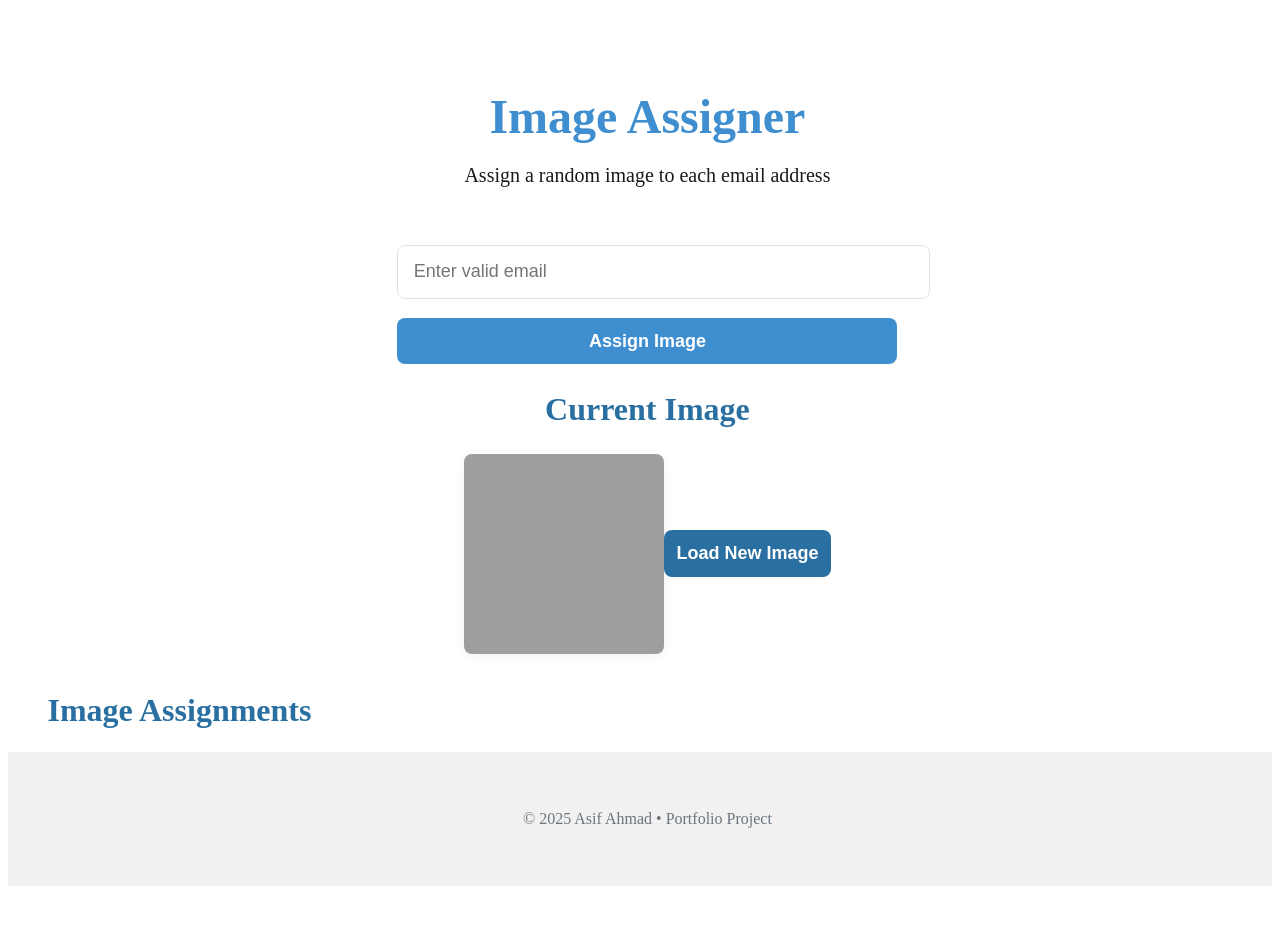
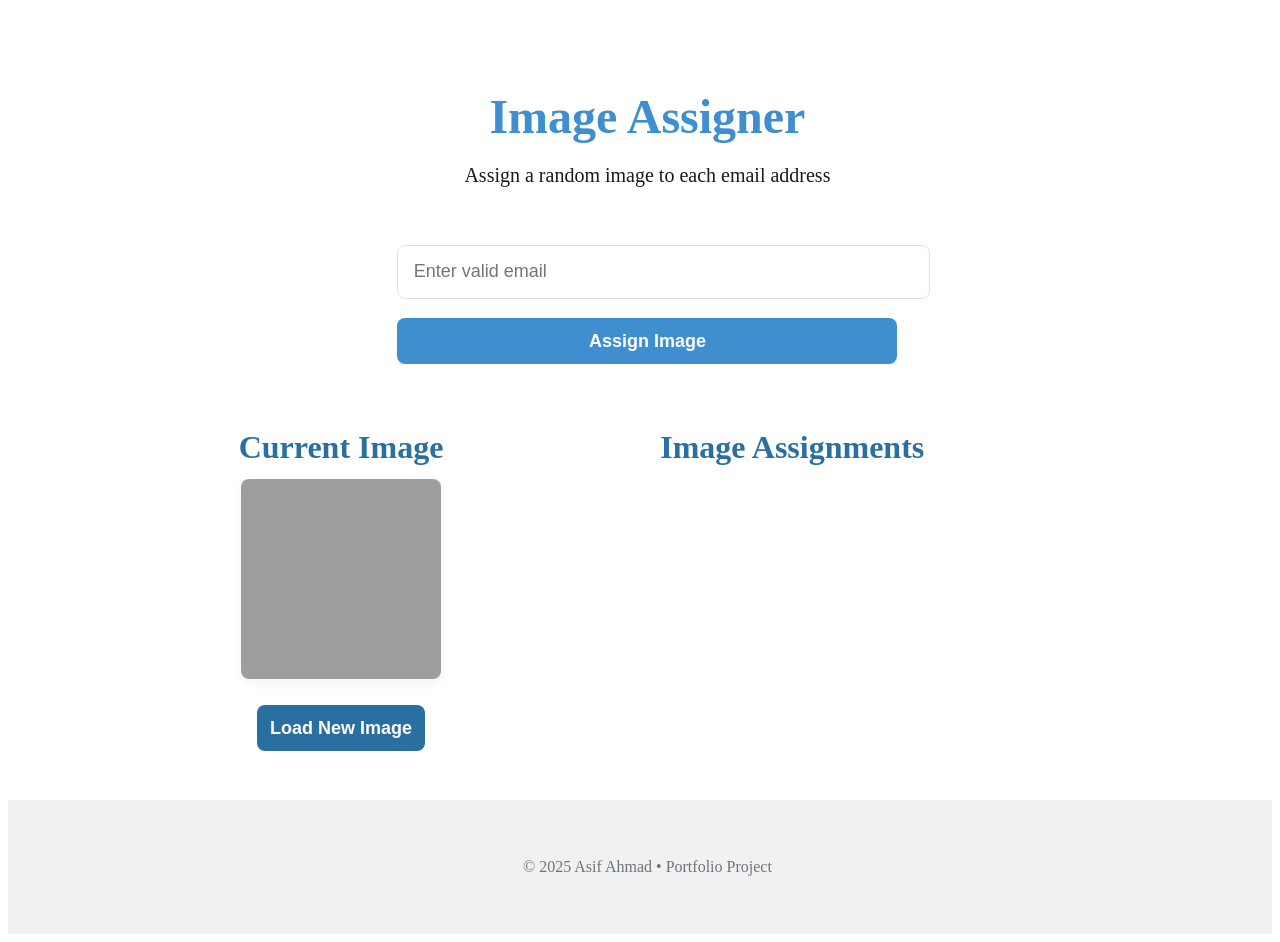
Before and after one commit to asifzoma/random_images, a plain HTML site: page index.html in a window 1280 px wide. Before the commit the page ends 894 px from the top, so only its background shows below. Drawn offline with Linux system fonts and the light colour scheme; grey boxes are pictures that could not be loaded.

Commit message:
updated style and layout and button position
updated style and layout and button position.
Layout is now side by side.

```diff
--- a/index.html
+++ b/index.html
@@ -18,19 +18,21 @@
                        placeholder="Enter valid email" required>
                 <button type="submit">Assign Image</button>
             </form>
+        <div class="image-layout"> <!-- new layout for the image and assignments -->
             <!--Display Current Image-->
             <section class="current-image">
                 <h2>Current Image</h2>
                 <div class="image-container">
                     <img id="currentImage" alt="Current image"> <!-- Current image will be displayed here -->
-                    <button id="loadImageBtn">Load New Image</button>
                 </div>
+                <button id="loadImageBtn">Load New Image</button>
             </section>
                 <!-- Display assigned image -->
                 <section class="assignments">
                     <h2>Image Assignments</h2>
                     <div id="assignmentsList" class="grid grid-auto"></div> <!-- Grid will be used to display the assigned images  classes have been added to the grid to make it responsive-->
             </section>
+        </div>
         </main>
         <footer class="footer">
             <div class="container">
--- a/scss/_components.scss
+++ b/scss/_components.scss
@@ -64,6 +64,8 @@
       }
     }
 
+
+
     .current-image {
         text-align: center;
         margin-bottom: clamp(2rem, 3vw, 3rem);
@@ -72,7 +74,7 @@
           display: flex;
           justify-content: center;
           align-items: center;
-          margin-top: clamp(1rem, 2vw, 2rem);
+          margin-bottom: clamp(1rem, 2vw, 2rem);
 
           img {
             max-width: 100%;
@@ -81,9 +83,10 @@
             box-shadow: $shadow;
           }
         }
-      }
 
         #loadImageBtn {
+          display: block;
+          margin: 0 auto;
           background-color: $clr-primary-dark;
           color: $clr-button-text;
           font-weight: 600;
@@ -97,7 +100,7 @@
           &:hover {
             background-color: $clr-primary;
           }
-
+        }
       }
 
       //assignment cards
@@ -158,3 +161,20 @@
   .shake {
     animation: shake 0.3s ease;
   }
+
+  .image-layout {
+    display: flex;
+    flex-direction: column; // mobile default
+    gap: clamp(1rem, 2vw, 2rem);
+    margin-top: clamp(1.5rem, 3vw, 2.5rem);
+
+    @media (min-width: 768px) {
+      flex-direction: row;
+      align-items: flex-start;
+    }
+
+    .current-image,
+    .assignments {
+      flex: 1;
+    }
+  }
```
Also changed, not shown: css/style.css. Lines whose indentation alone changed are shown as unchanged.
